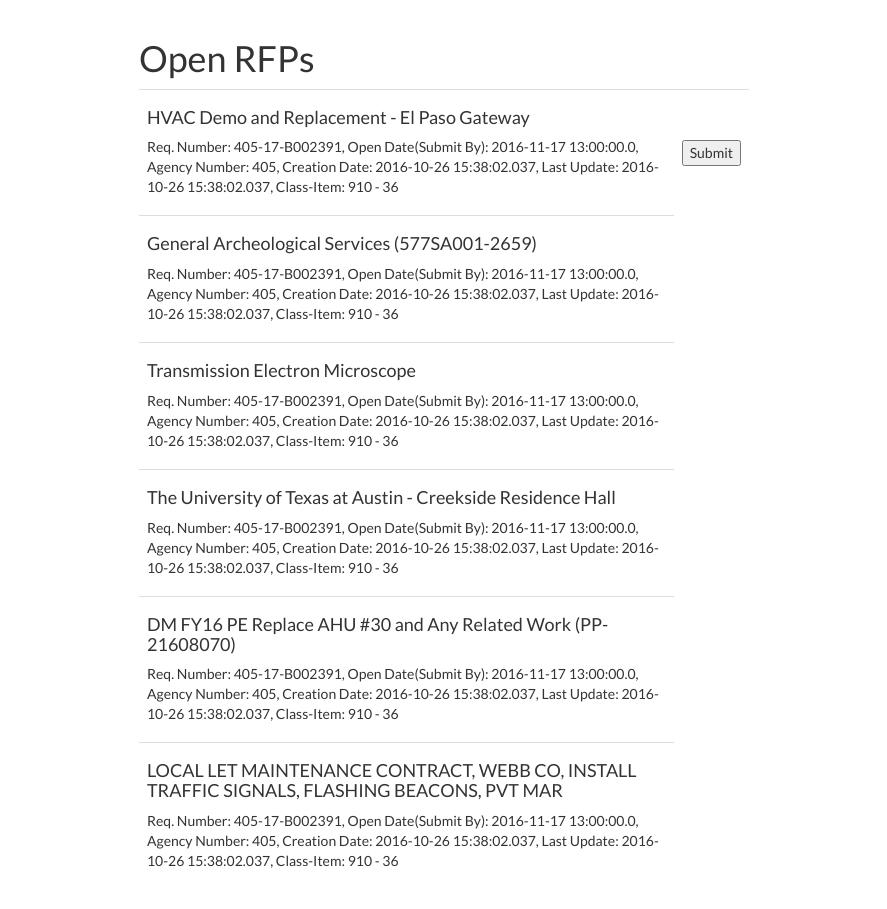
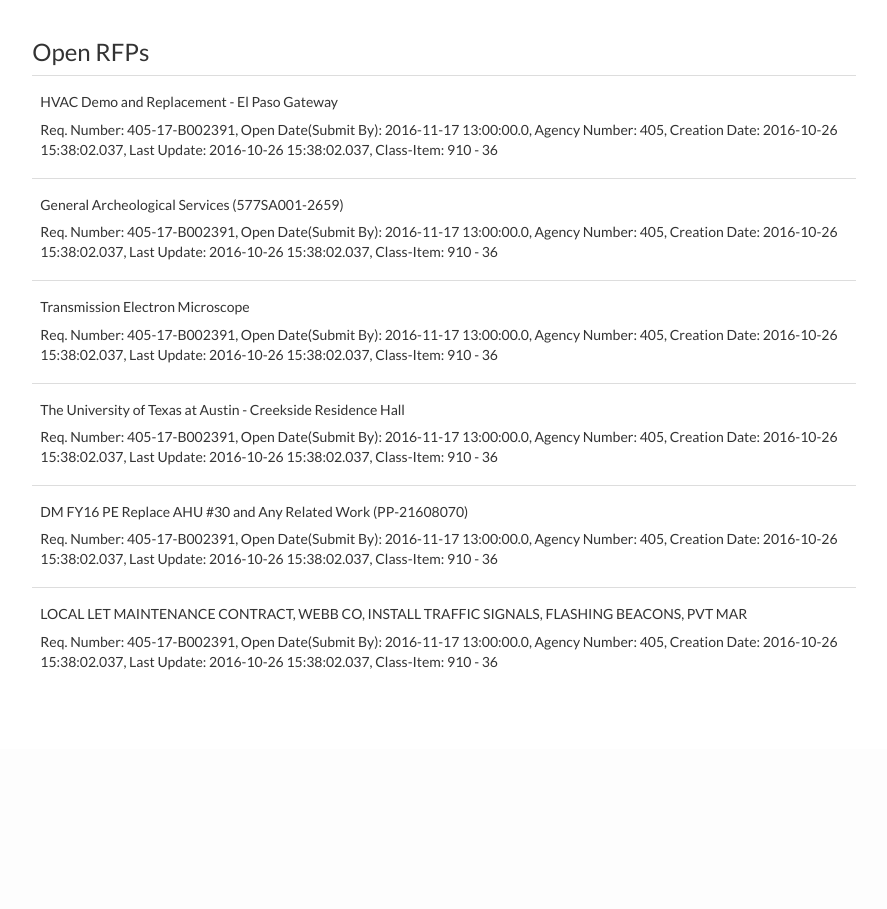
Before and after one commit to boxconsultingdemoapp/rfpsubmission, a Node project: template views/pages/landing.ejs in a window 1280 px wide. Shown: the part 51-960 px from the top of the page, without its empty margins (196-1083 px from the left). After the commit the page ends 721 px from the top, so only its background shows below. Run offline with Node 20 templates, Linux system fonts and the light colour scheme; the template is opened without the code that fills it, so the values that code supplies are empty; some libraries are stand-ins or nearby versions.

Commit message:
add more stylesheet goodness

```diff
--- a/public/stylesheets/box.css
+++ b/public/stylesheets/box.css
@@ -96,6 +96,10 @@ tr:hover .download-button {
   background-color: #f6fafd;
 }
 
+.file-row:hover td {
+  color: #40758e;
+}
+
 .table > tbody + tbody {
   border-top: 0px;
 }
@@ -113,6 +117,25 @@ tr:hover .download-button {
   border-color: #1992d4;
 }
 
+.overview-link {
+  display: none;
+  font-size: 14px;
+  padding-left: 5px;
+}
+
+tr:hover .overview-link {
+  display: inline-block;
+}
+
+tr:hover h4 {
+  text-decoration: underline;
+}
+
+tr a {
+  color: #333;
+}
+
+
 #dragDropUpload {
     font-size: 75px;
     padding-bottom: 10px;
--- a/views/pages/landing.ejs
+++ b/views/pages/landing.ejs
@@ -9,39 +9,30 @@
 
 	<% include ../partials/nav %>
 
-      <div class="col-sm-6 col-sm-offset-3 col-md-6 col-md-offset-3">
+      <div class="col-sm-6 col-sm-offset-3 col-md-8 col-md-offset-2">
 
-          <h1 class="sub-header">Open RFPs</h1>
+          <h3>Open RFPs</h3>
           <div class="table-responsive">
             <table class="table table-hover">
-<!--               <thead>
-                <tr>
-                  <th width="5%">File Type</th>
-                  <th width="30%">File Name</th>
-                  <th width="35%">Description</th>
-                  <th>Updated </th>
-                  <th>Size </th>
-                </tr>
-              </thead> -->
               <tbody>
                 <tr>
-                  <td><h4>HVAC Demo and Replacement - El Paso Gateway</h4><p>Req. Number: 405-17-B002391, Open Date(Submit By): 2016-11-17 13:00:00.0, Agency Number: 405, Creation Date: 2016-10-26 15:38:02.037, Last Update: 2016-10-26 15:38:02.037, Class-Item: 910 - 36</p></td>
-                  <td><button>Submit</button></td>
+                  <td><h5><a href="#">HVAC Demo and Replacement - El Paso Gateway</a><span class="glyphicon glyphicon-link overview-link"></span></h5>
+                  <p>Req. Number: 405-17-B002391, Open Date(Submit By): 2016-11-17 13:00:00.0, Agency Number: 405, Creation Date: 2016-10-26 15:38:02.037, Last Update: 2016-10-26 15:38:02.037, Class-Item: 910 - 36</p></td>
                 </tr>
                 <tr>
-                  <td><h4>General Archeological Services (577SA001-2659)</h4><p>Req. Number: 405-17-B002391, Open Date(Submit By): 2016-11-17 13:00:00.0, Agency Number: 405, Creation Date: 2016-10-26 15:38:02.037, Last Update: 2016-10-26 15:38:02.037, Class-Item: 910 - 36</p></td>
+                  <td><h5><a href="#">General Archeological Services (577SA001-2659)</a><span class="glyphicon glyphicon-link overview-link"></span></h5><p>Req. Number: 405-17-B002391, Open Date(Submit By): 2016-11-17 13:00:00.0, Agency Number: 405, Creation Date: 2016-10-26 15:38:02.037, Last Update: 2016-10-26 15:38:02.037, Class-Item: 910 - 36</p></td>
                 </tr>
                 <tr>
-                  <td><h4>Transmission Electron Microscope</h4><p>Req. Number: 405-17-B002391, Open Date(Submit By): 2016-11-17 13:00:00.0, Agency Number: 405, Creation Date: 2016-10-26 15:38:02.037, Last Update: 2016-10-26 15:38:02.037, Class-Item: 910 - 36</p></td>
+                  <td><h5><a href="#">Transmission Electron Microscope</a><span class="glyphicon glyphicon-link overview-link"></span></h5><p>Req. Number: 405-17-B002391, Open Date(Submit By): 2016-11-17 13:00:00.0, Agency Number: 405, Creation Date: 2016-10-26 15:38:02.037, Last Update: 2016-10-26 15:38:02.037, Class-Item: 910 - 36</p></td>
                 </tr>
                 <tr>
-                  <td><h4>The University of Texas at Austin - Creekside Residence Hall</h4><p>Req. Number: 405-17-B002391, Open Date(Submit By): 2016-11-17 13:00:00.0, Agency Number: 405, Creation Date: 2016-10-26 15:38:02.037, Last Update: 2016-10-26 15:38:02.037, Class-Item: 910 - 36</p></td>
+                  <td><h5><a href="#">The University of Texas at Austin - Creekside Residence Hall</a><span class="glyphicon glyphicon-link overview-link"></span></h5><p>Req. Number: 405-17-B002391, Open Date(Submit By): 2016-11-17 13:00:00.0, Agency Number: 405, Creation Date: 2016-10-26 15:38:02.037, Last Update: 2016-10-26 15:38:02.037, Class-Item: 910 - 36</p></td>
                 </tr>
                 <tr>
-                  <td><h4>DM FY16 PE Replace AHU #30 and Any Related Work (PP-21608070)</h4><p>Req. Number: 405-17-B002391, Open Date(Submit By): 2016-11-17 13:00:00.0, Agency Number: 405, Creation Date: 2016-10-26 15:38:02.037, Last Update: 2016-10-26 15:38:02.037, Class-Item: 910 - 36</p></td>
+                  <td><h5><a href="#">DM FY16 PE Replace AHU #30 and Any Related Work (PP-21608070)</a><span class="glyphicon glyphicon-link overview-link"></span></h5><p>Req. Number: 405-17-B002391, Open Date(Submit By): 2016-11-17 13:00:00.0, Agency Number: 405, Creation Date: 2016-10-26 15:38:02.037, Last Update: 2016-10-26 15:38:02.037, Class-Item: 910 - 36</p></td>
                 </tr>
                 <tr>
-                  <td><h4>LOCAL LET MAINTENANCE CONTRACT, WEBB CO, INSTALL TRAFFIC SIGNALS, FLASHING BEACONS, PVT MAR</h4><p>Req. Number: 405-17-B002391, Open Date(Submit By): 2016-11-17 13:00:00.0, Agency Number: 405, Creation Date: 2016-10-26 15:38:02.037, Last Update: 2016-10-26 15:38:02.037, Class-Item: 910 - 36</p></td>
+                  <td><h5><a href="#">LOCAL LET MAINTENANCE CONTRACT, WEBB CO, INSTALL TRAFFIC SIGNALS, FLASHING BEACONS, PVT MAR</a><span class="glyphicon glyphicon-link overview-link"></span></h5><p>Req. Number: 405-17-B002391, Open Date(Submit By): 2016-11-17 13:00:00.0, Agency Number: 405, Creation Date: 2016-10-26 15:38:02.037, Last Update: 2016-10-26 15:38:02.037, Class-Item: 910 - 36</p></td>
                 </tr>
               </tbody>
             </table>
```
Also changed, not shown: views/pages/overview.ejs (+4 -4 lines).
